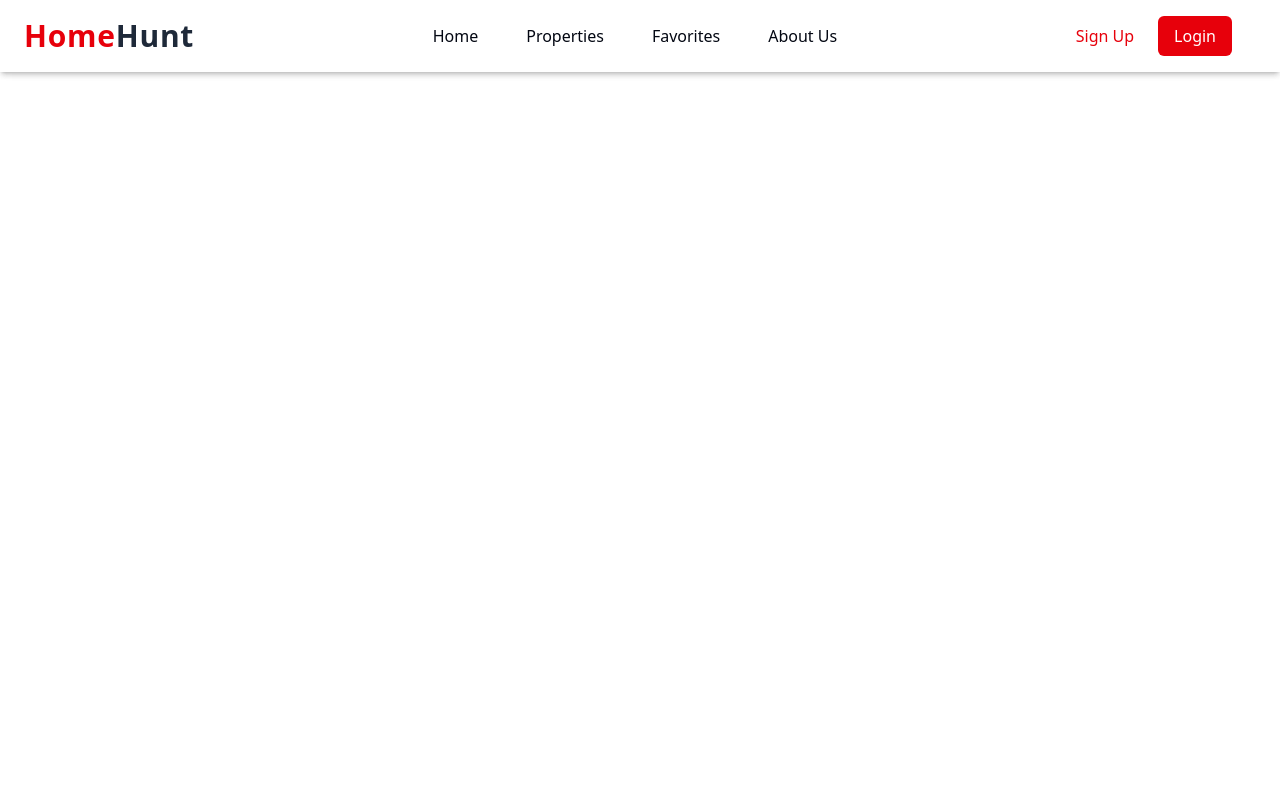
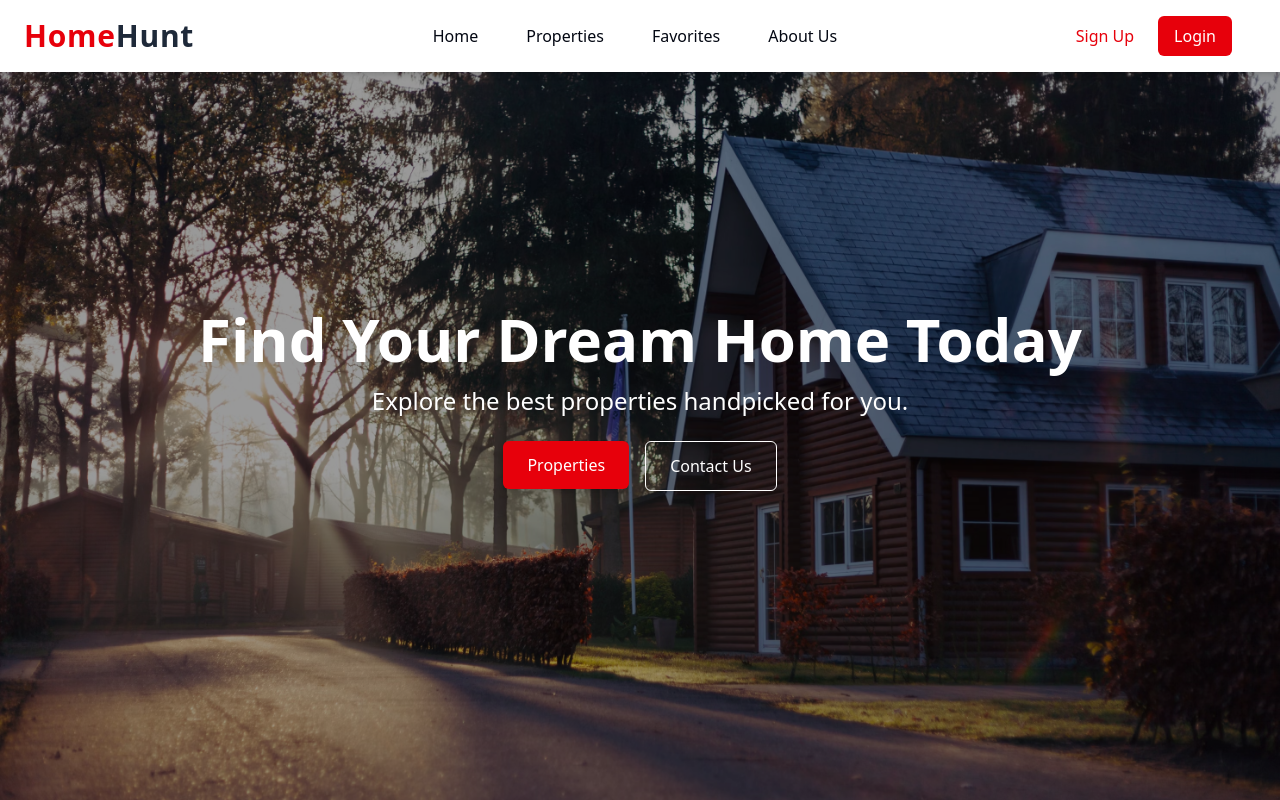
Before and after one commit to Anshuman-utd/HomeHunt-CapstoneProject, a Next.js app: page / in a window 1280 px wide. Built offline with nearby package versions, Linux system fonts and the light colour scheme.

Commit message:
made the hero section

```diff
--- /dev/null
+++ b/app/components/Hero.js
@@ -0,0 +1,39 @@
+import React from "react";
+import Link from "next/link";
+
+const Hero = () => {
+  return (
+    <div
+      className="relative bg-cover bg-center h-[100vh] flex items-center justify-center"
+      style={{
+        backgroundImage: `url('/assets/hero-img.avif')`,
+      }}
+    >
+      <div className="absolute inset-0 bg-black/40"></div>
+      <div className="relative z-10 text-center text-white px-6">
+        <h1 className="text-4xl md:text-6xl font-bold mb-4">
+          Find Your Dream Home Today
+        </h1>
+        <p className="text-lg md:text-2xl mb-6">
+          Explore the best properties handpicked for you.
+        </p>
+
+        <div className="flex flex-col md:flex-row gap-4 justify-center">
+          <Link href="/listings">
+            <button className="px-5 py-2 md:px-6 md:py-3 bg-red-600 hover:bg-red-700 hover:cursor-pointer rounded-md shadow-md text-white ">
+              Properties
+            </button>
+          </Link>
+
+          <Link href="mailto:homehuntrealestate@email.com" passHref>
+            <button className="px-5 py-2 md:px-6 md:py-3 border border-white hover:cursor-pointer rounded-md shadow-md text-white">
+              Contact Us
+            </button>
+          </Link>
+        </div>
+      </div>
+    </div>
+  );
+};
+
+export default Hero;
--- a/app/page.js
+++ b/app/page.js
@@ -1,10 +1,11 @@
 import Image from "next/image";
 import Navbar from "./components/Navbar";
+import Hero from "./components/Hero";
 
 export default function Home() {
   return (
     <div>
-      <Navbar/>
+      <Hero/>
     </div>
   );
 }
```
Also changed, not shown: public/assets/hero-img.avif (added).
